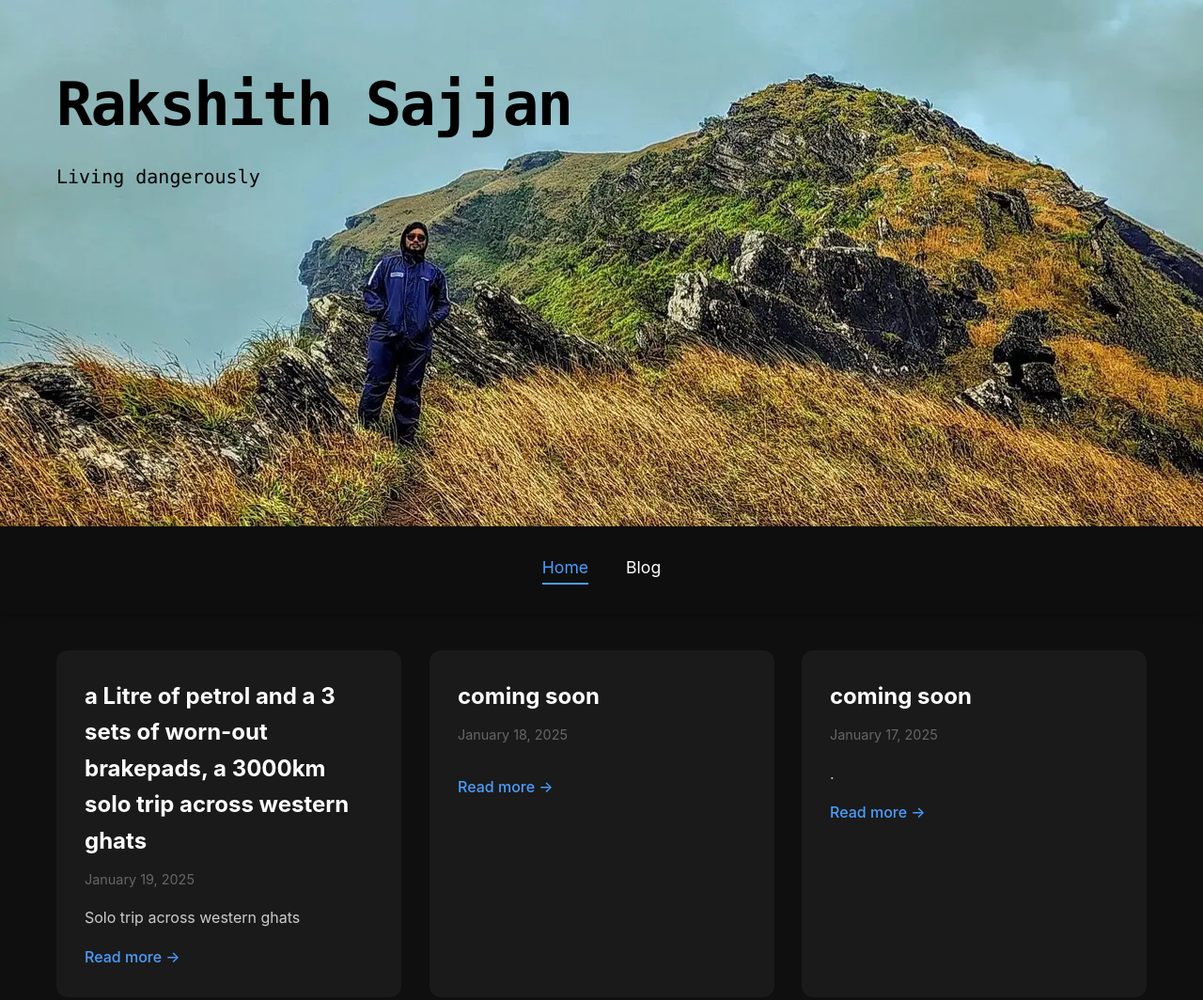
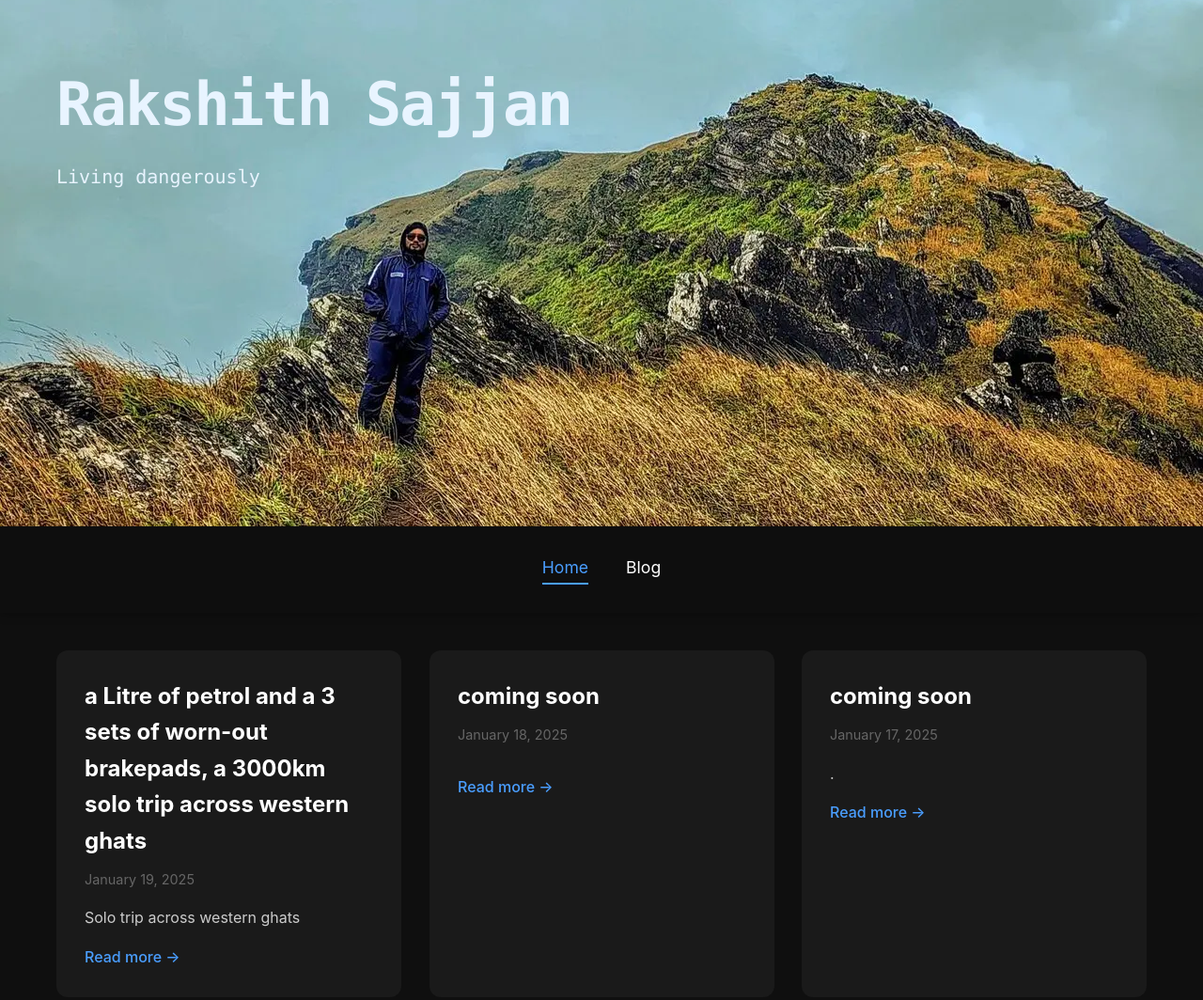
Before and after one commit to rakshithsajjan/rakshith.me, a website: page public/index.html in a window 1280 px wide. Shown: the whole page at 94% size. Drawn offline with Linux system fonts and the light colour scheme; a web font is replaced by a local one.

Commit message:
Change hero text color to whitish with sky blue tinge (#e8f4ff)

```diff
--- a/public/index.html
+++ b/public/index.html
@@ -69,7 +69,7 @@
             font-weight: 700;
             margin: 0 0 10px 0;
             letter-spacing: -2px;
-            color: #000000;
+            color: #e8f4ff;
             /* No text shadow */
             /* text-shadow: 0 1px 3px rgba(0, 0, 0, 0.5); */
         }
@@ -77,7 +77,7 @@
         .tagline {
             font-family: 'Swansong', 'Monaco', 'Menlo', 'Ubuntu Mono', 'Courier New', monospace;
             font-size: 1.25rem;
-            color: #000000;
+            color: #e8f4ff;
             font-weight: 300;
             /* No text shadow */
             /* text-shadow: 0 1px 3px rgba(0, 0, 0, 0.5); */
```
